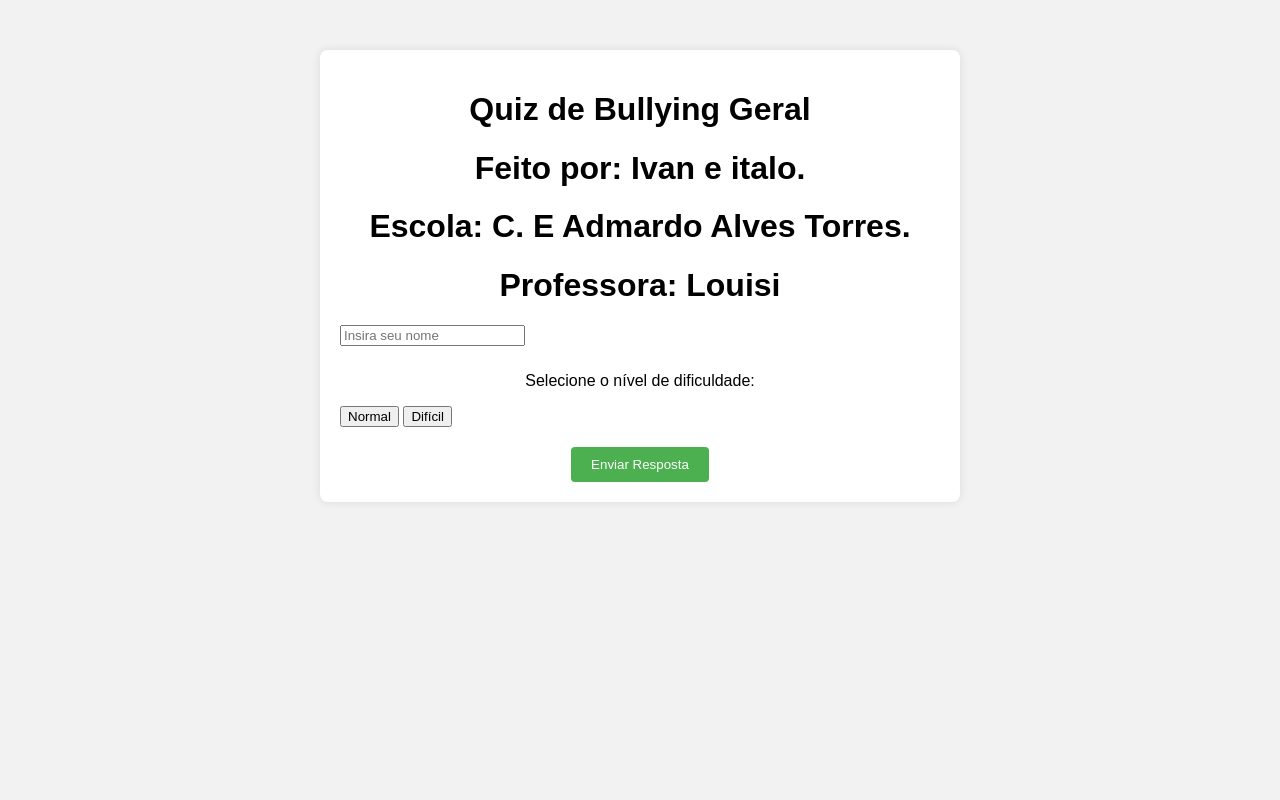
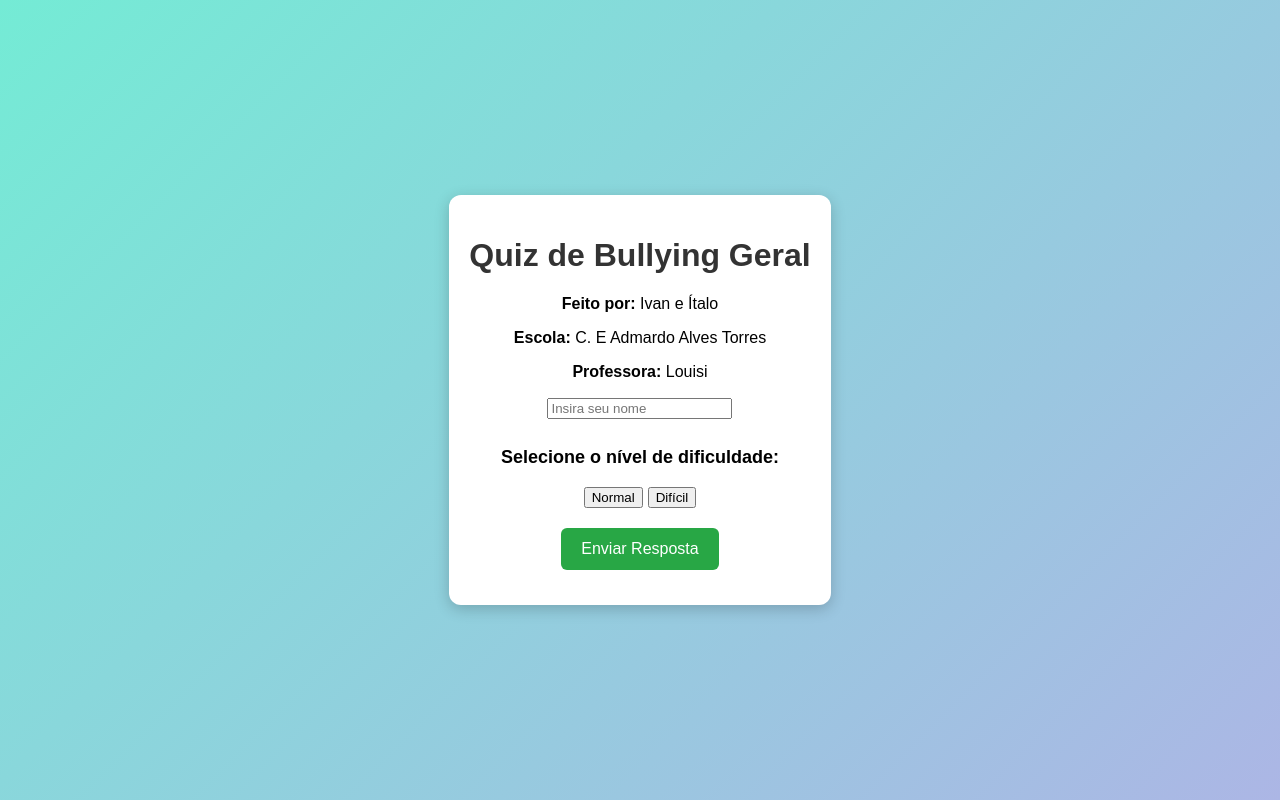
Before and after one commit to Zangals1230/bullying-digital, a plain HTML site: page jogo2.html in a window 1280 px wide. Drawn offline with Linux system fonts and the light colour scheme.

Commit message:
Update jogo2.html

```diff
--- a/jogo2.html
+++ b/jogo2.html
@@ -6,23 +6,29 @@
     <title>Jogo de Alternativas</title>
     <style>
         body {
-            background-color: #f2f2f2; /* Fundo cinza */
+            background: linear-gradient(135deg, #74ebd5, #acb6e5);
             font-family: Arial, sans-serif;
+            display: flex;
+            justify-content: center;
+            align-items: center;
+            height: 100vh;
+            margin: 0;
         }
         .container {
             max-width: 600px;
-            margin: 0 auto;
             padding: 20px;
-            background-color: #fff;
-            border-radius: 8px;
-            box-shadow: 0 0 10px rgba(0, 0, 0, 0.1);
-            margin-top: 50px;
+            background: #ffffff;
+            border-radius: 12px;
+            box-shadow: 0 4px 15px rgba(0, 0, 0, 0.2);
+            text-align: center;
         }
-        h1, p {
-            text-align: center;
+        h1 {
+            color: #333;
         }
         .question {
             margin-bottom: 20px;
+            font-size: 18px;
+            font-weight: bold;
         }
         .options {
             list-style-type: none;
@@ -30,37 +36,51 @@
         }
         .options li {
             margin-bottom: 10px;
+            background: #f8f9fa;
+            padding: 10px;
+            border-radius: 5px;
+            transition: background 0.3s;
         }
-        .options input[type="radio"] {
+        .options li:hover {
+            background: #e3e3e3;
+        }
+        input[type="radio"] {
             margin-right: 10px;
         }
-        input[type="submit"] {
+        #submitBtn {
             display: block;
-            margin: 0 auto;
-            background-color: #4CAF50;
+            margin: 20px auto 0;
+            background: #28a745;
             color: white;
-            padding: 10px 20px;
+            padding: 12px 20px;
             border: none;
-            border-radius: 4px;
+            border-radius: 6px;
             cursor: pointer;
+            font-size: 16px;
+            transition: background 0.3s;
         }
-        input[type="submit"]:hover {
-            background-color: #45a049;
+        #submitBtn:hover {
+            background: #218838;
+        }
+        #result {
+            margin-top: 15px;
+            font-weight: bold;
+            color: #333;
         }
     </style>
 </head>
 <body>
     <div class="container">
         <h1>Quiz de Bullying Geral</h1>
-        <h1>Feito por: Ivan e italo. </h1>
-        <h1>Escola: C. E Admardo Alves Torres. </h1>
-        <h1>Professora: Louisi</h1>
+        <p><strong>Feito por:</strong> Ivan e Ítalo</p>
+        <p><strong>Escola:</strong> C. E Admardo Alves Torres</p>
+        <p><strong>Professora:</strong> Louisi</p>
 
         <div class="question" id="question">
             <!-- A pergunta e opções serão carregadas aqui -->
         </div>
         <input type="submit" id="submitBtn" value="Enviar Resposta">
-        <div id="result"></div> <!-- Este é o elemento para exibir o resultado -->
+        <div id="result"></div>
     </div>
 
     <script src="script2.js"></script> <!-- Vincula o arquivo JavaScript -->
```
